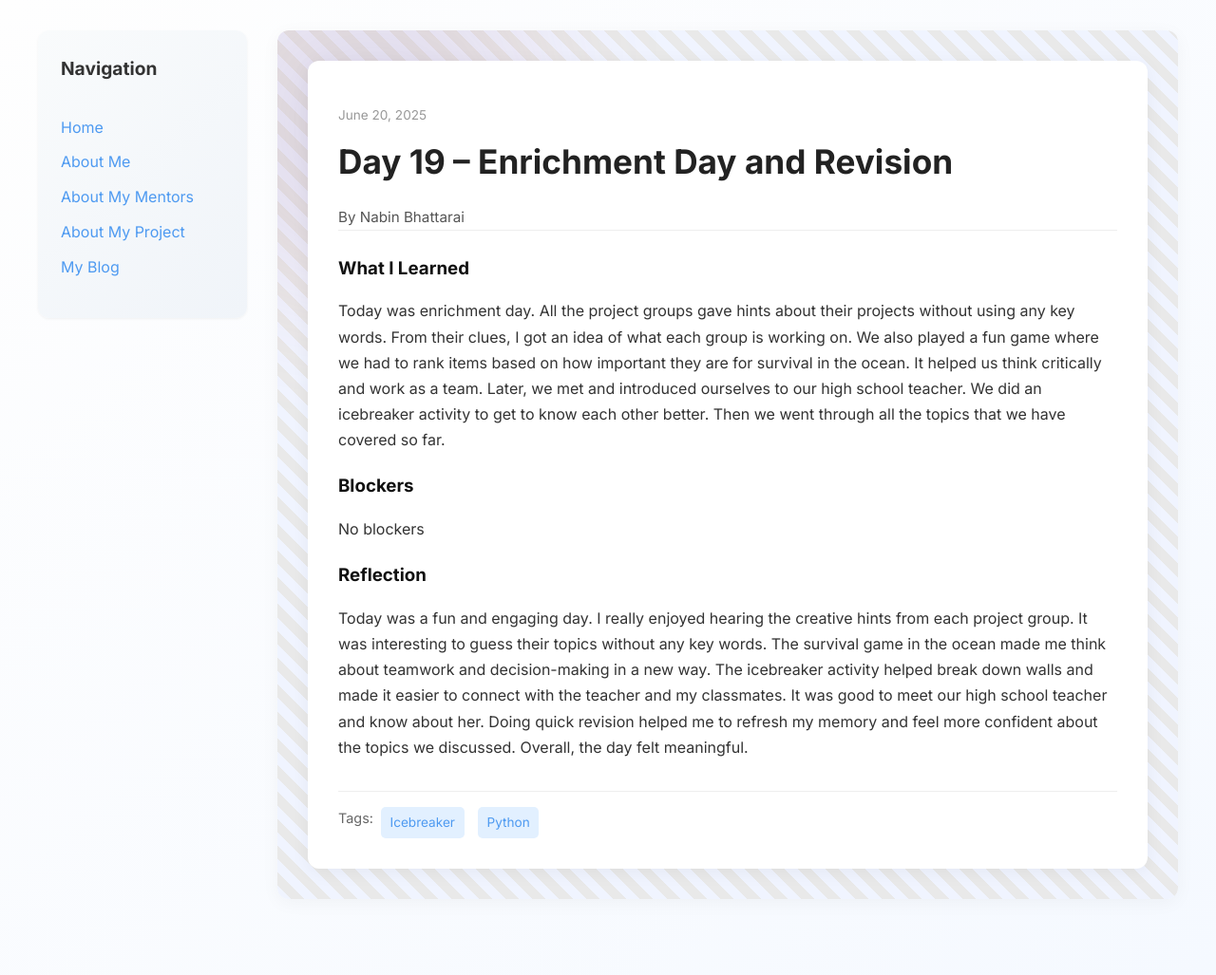
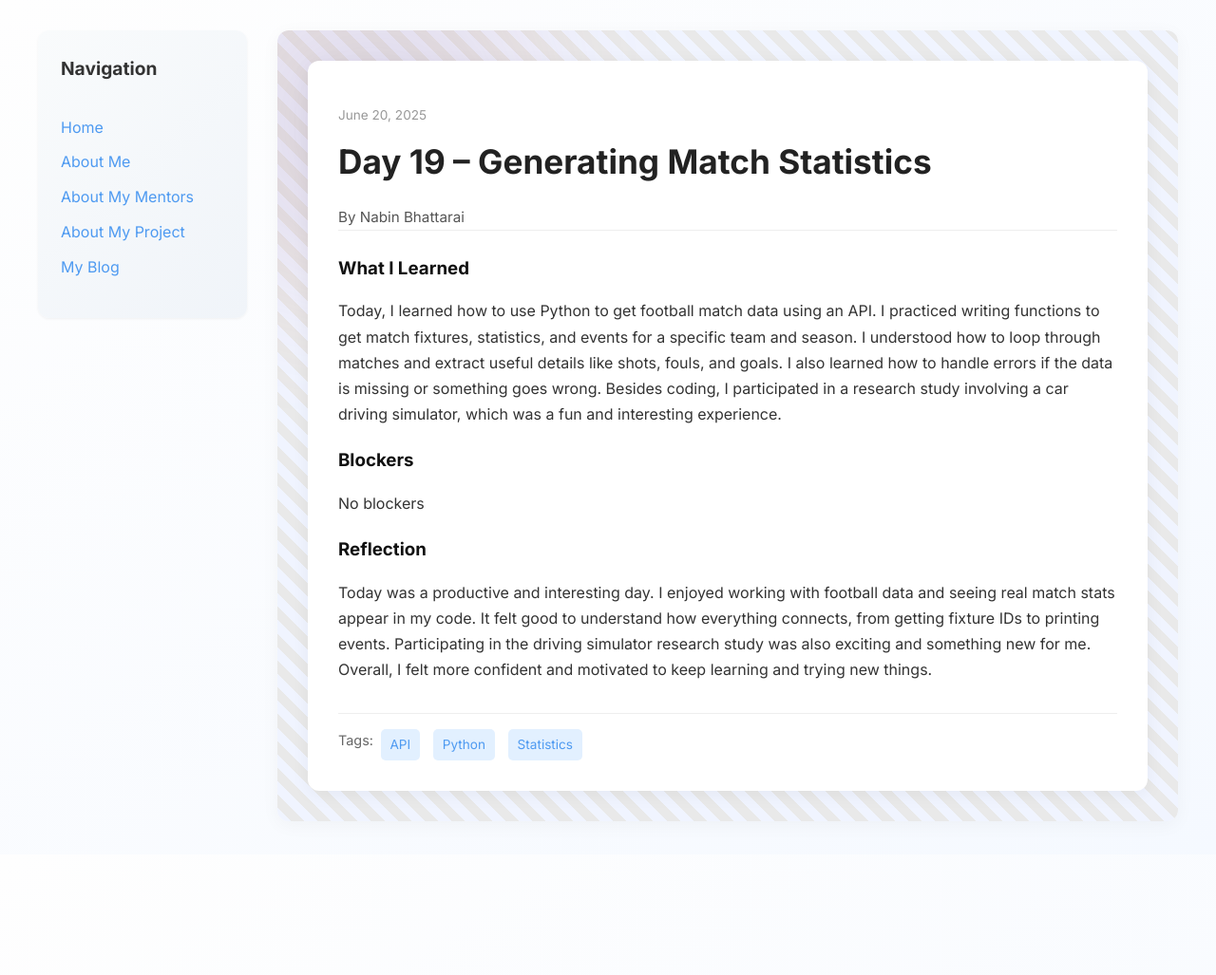
Before and after one commit to bhattarainabin2055/bhattarainabin2055.github.io, a Jekyll site: the page built from _posts/2025-06-20-day-19.md, in a window 1280 px wide. Shown: the whole page at 95% size. Built offline with Jekyll 4.4.1, drawn with Linux system fonts in a browser that asks for light colours; after the commit the page ends 900 px from its top, so only the background shows below that.

Commit message:
Update 2025-06-20-day-19.md

```diff
--- a/_posts/2025-06-20-day-19.md
+++ b/_posts/2025-06-20-day-19.md
@@ -1,16 +1,16 @@
 ---
 layout: post
-title: "Day 19 – Enrichment Day and Revision"
+title: "Day 19 – Generating Match Statistics"
 date: 2025-06-20
 author: Nabin Bhattarai
 permalink: /day19.html
-tags: ["Icebreaker", "Python"]
+tags: ["API", "Python", "Statistics"]
 
 what_i_learned: |
- Today was enrichment day. All the project groups gave hints about their projects without using any key words. From their clues, I got an idea of what each group is working on. We also played a fun game where we had to rank items based on how important they are for survival in the ocean. It helped us think critically and work as a team. Later, we met and introduced ourselves to our high school teacher. We did an icebreaker activity to get to know each other better. Then we went through all the topics that we have covered so far.
+ Today, I learned how to use Python to get football match data using an API. I practiced writing functions to get match fixtures, statistics, and events for a specific team and season. I understood how to loop through matches and extract useful details like shots, fouls, and goals. I also learned how to handle errors if the data is missing or something goes wrong. Besides coding, I participated in a research study involving a car driving simulator, which was a fun and interesting experience.
 blockers: |
   No blockers
 
 reflection: |
-  Today was a fun and engaging day. I really enjoyed hearing the creative hints from each project group. It was interesting to guess their topics without any key words. The survival game in the ocean made me think about teamwork and decision-making in a new way. The icebreaker activity helped break down walls and made it easier to connect with the teacher and my classmates. It was good to meet our high school teacher and know about her. Doing quick revision helped me to refresh my memory and feel more confident about the topics we discussed. Overall, the day felt meaningful.
+  Today was a productive and interesting day. I enjoyed working with football data and seeing real match stats appear in my code. It felt good to understand how everything connects, from getting fixture IDs to printing events. Participating in the driving simulator research study was also exciting and something new for me. Overall, I felt more confident and motivated to keep learning and trying new things.
 ---
```
